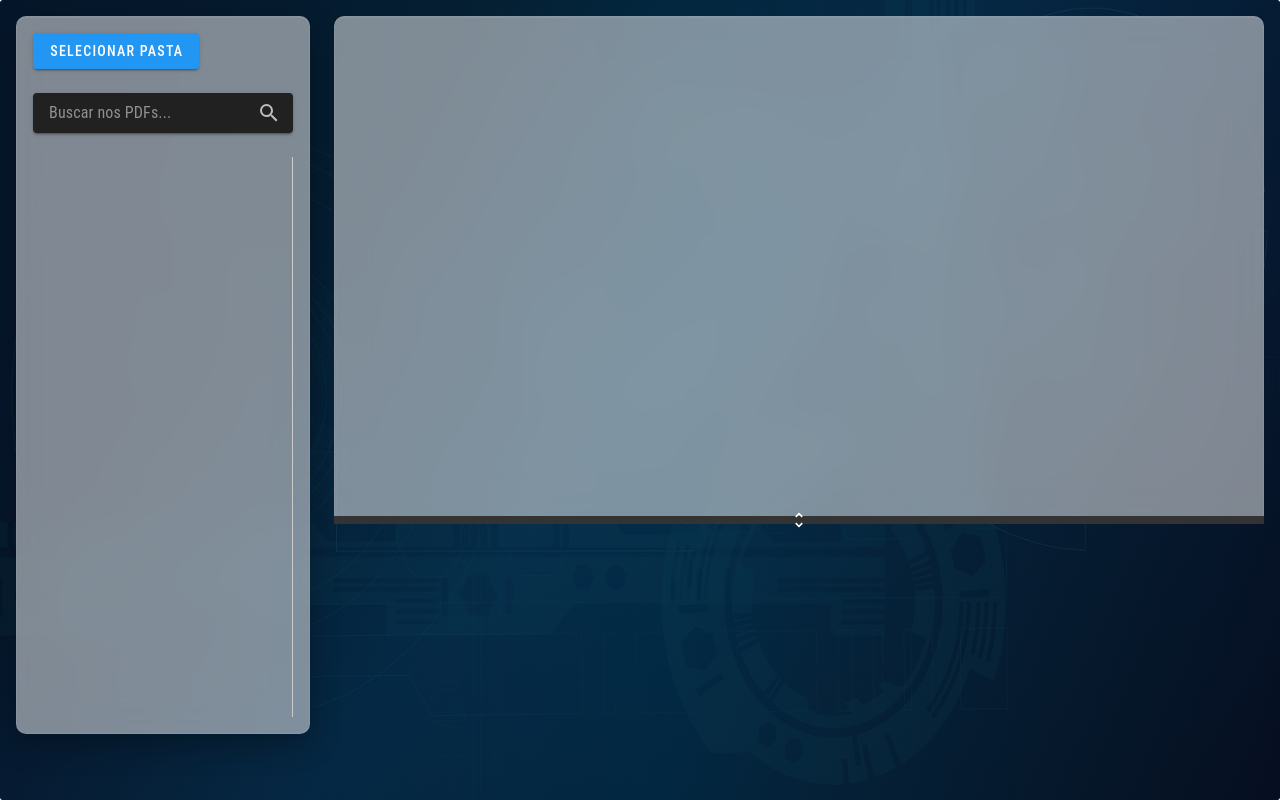
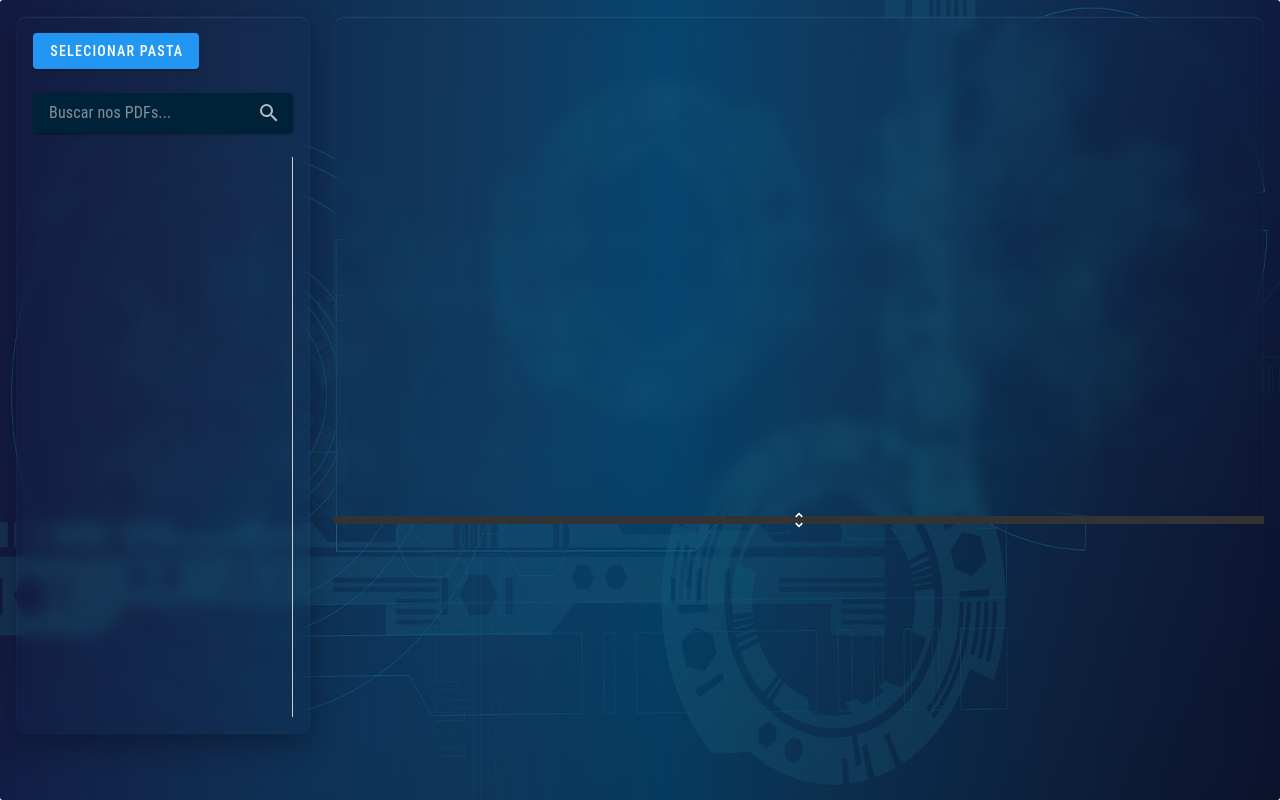
Before and after one commit to kelly212/vue-pdfsearch, a Vue app: page / in a window 1280 px wide. Built offline with nearby package versions, Linux system fonts and the light colour scheme.

Commit message:
configurando transparencia e melhorando a visualização dos resultados, além de destacar o nome do arquivo e a página encontrada.

```diff
--- a/src/assets/main.scss
+++ b/src/assets/main.scss
@@ -184,29 +184,14 @@ body, #appAddmim{  background: $cor5;}
   .screen{
     height:100vh;
     background: transparent !important;
-    background-image: linear-gradient(130deg, rgba($cor3, 0.85) 25%, rgba($cor4, 0.85) 50%, rgba($cor5, 0.85) 100%), url("../assets/fundo (3).jpg") !important;
+    //background-image: linear-gradient(130deg, rgba($cor3, 0.85) 25%, rgba($cor4, 0.85) 50%, rgba($cor5, 0.85) 100%), url("../assets/fundo (3).jpg") !important;
+    background-image: linear-gradient(130deg, rgba($cor3, 0.5) 25%, rgba($cor4, 0.6) 50%, rgba($cor5, 0.7) 100%), url("../assets/fundo (3).jpg") !important;
     background-size:100% 100% !important;
     background-repeat: no-repeat;
     overflow-y: scroll;
     //position: fixed;
   }
 
-
-  .header{
-    //position:relative;
-    //background-image:  url("../assets/header.svg") !important;
-    //background-size:101% 100% !important;
-    //background-repeat: no-repeat;
-    //height:60vh;
-    //margin-top:-10px;
-
-    //background: linear-gradient(135deg, rgba($cor01, 0.9), rgba($cor2, 0.4), rgba($cor06, 0.3));
-    //-webkit-mask: url("../assets/header.svg") no-repeat center;
-    //-webkit-mask-size:101% 100%;
-    //mask: url("../assets/header.svg") no-repeat center;
-    //mask-size:101% 100%;
-    //height:100vh;
-  }
 
 
   .header h1{
@@ -292,11 +277,11 @@ body, #appAddmim{  background: $cor5;}
     border-radius:10px;
 
     //background: rgba(255,255,255,0.06); /* transparência */
-    background: rgba(255, 255, 255, 0.49); /* transparência */
-    backdrop-filter: blur(20px);        /* efeito glass */
-    -webkit-backdrop-filter: blur(20px);
+    background: rgba(255, 255, 255, 0.001); /* transparência */
+    backdrop-filter: blur(8px);        /* efeito glass */
+    -webkit-backdrop-filter: blur(10px);
 
-    border:1px solid rgba(255,255,255,0.08);
+    border:1px solid rgba(255,255,255,0.02);
 
     box-shadow:
     0 10px 30px rgba(0,0,0,0.3),
@@ -409,3 +394,18 @@ body.resizing{
   cursor: ns-resize;
   user-select: none;
 }
+
+.v-text-field input{
+  background: transparent!important;
+}
+.v-field__overlay {
+background: $cor4!important;
+   // backdrop-filter: blur(8px)!important;        /* efeito glass */
+  //  -webkit-backdrop-filter: blur(10px)!important;
+
+ //   border:1px solid rgba(255,255,255,0.02)!important;
+
+    //box-shadow:
+ //   0 10px 30px rgba(0,0,0,0.3),
+//    inset 0 1px 0 rgba(255,255,255,0.08);
+}
--- a/src/components/FileList.vue
+++ b/src/components/FileList.vue
@@ -1,9 +1,10 @@
 <template>
 
 	<div class="file_list">
-		<v-list v-if="arquivos.length>0" style="background: transparent">
+		<v-list density="compact" v-if="arquivos.length>0"
+			 style="background: transparent; font-size: 12px;">
 			<v-list-subheader>Lista de arquivos</v-list-subheader>
-			<v-list-item
+			<v-list-item style="font-size: 12px;"
 			v-for="f in arquivos"
 			:key="f.name"
 			color="primary"
--- a/src/views/admin2/Principal.vue
+++ b/src/views/admin2/Principal.vue
@@ -72,18 +72,19 @@
 
                                     <v-expansion-panels v-if="Object.keys(resultadosAgrupados).length > 0"
                                        style="background: transparent"
-                                       color="#001420"
+
                                        v-model="painelAberto"
                                        variant="accordion"
+                                       density="compact"
                                        >
                                        <v-expansion-panel style="background: transparent"
                                        v-for="(grupo, arquivo) in resultadosAgrupados"
-                                       :key="arquivo"
+                                       :key="arquivo" density="compact"
                                        >
-                                       <v-expansion-panel-title>
+                                       <v-expansion-panel-title density="compact">
                                           <v-row no-gutters>
                                              <v-col cols="8">
-                                                <strong>{{ arquivo }}</strong>
+                                                <strong style="color:#03A89E; font-size: 13px;">{{ arquivo }}</strong>
                                              </v-col>
                                              <v-col cols="4" class="text-right">
                                                 <v-chip size="small" color="primary">
@@ -93,7 +94,7 @@
                                           </v-row>
                                        </v-expansion-panel-title>
 
-                                       <v-expansion-panel-text>
+                                       <v-expansion-panel-text density="compact">
                                           <v-list style="background: transparent">
                                              <v-list-item
                                              v-for="resultado in grupo" :value="resultado" color="orange"
@@ -102,7 +103,7 @@
                                              class="result-item"
                                              >
                                              <!--<v-list-item-content>-->
-                                                <v-list-item-title>
+                                                <v-list-item-title style="color: #20A9FD">
                                                    <strong>Página {{ resultado.pagina }}</strong>
                                                 </v-list-item-title>
                                                 <v-list-item-subtitle>
@@ -382,12 +383,12 @@ export default {
 }
 
 .result-item:hover {
-   background-color: #f5f5f5;
+   background-color: #f1f1f154;
 }
 
 .trecho-texto {
    font-size: 12px;
-   color: #666;
+   color: #ccc;
    margin-top: 5px;
 }
 
@@ -395,6 +396,7 @@ export default {
    background-color: yellow;
    color: black;
    padding: 0 2px;
+   font-weight: bold;
    border-radius: 2px;
 }
 </style>
```
Also changed, not shown: src/components/SearchBox.vue (indentation only). Lines whose indentation alone changed are shown as unchanged.
